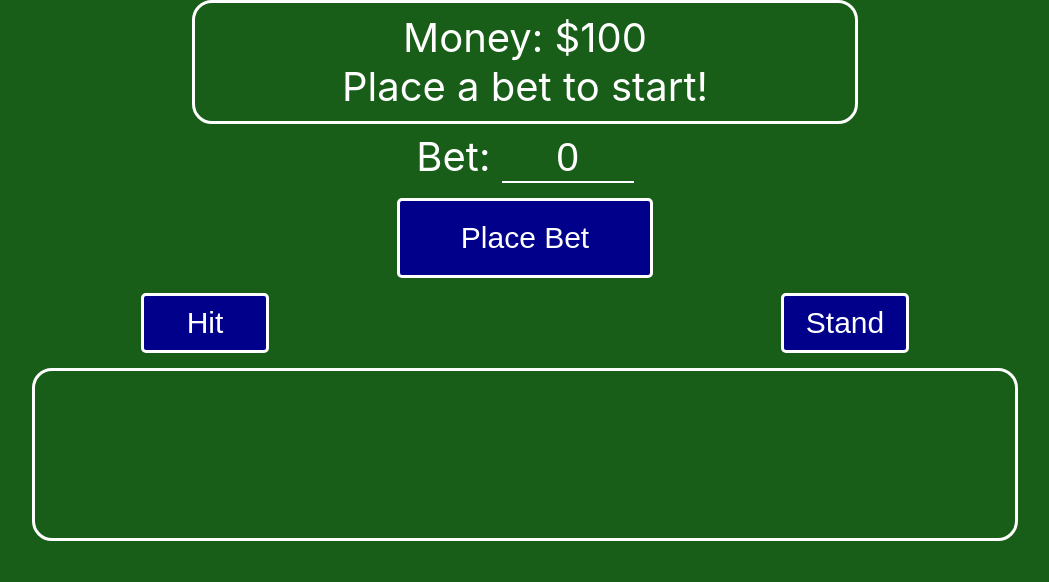
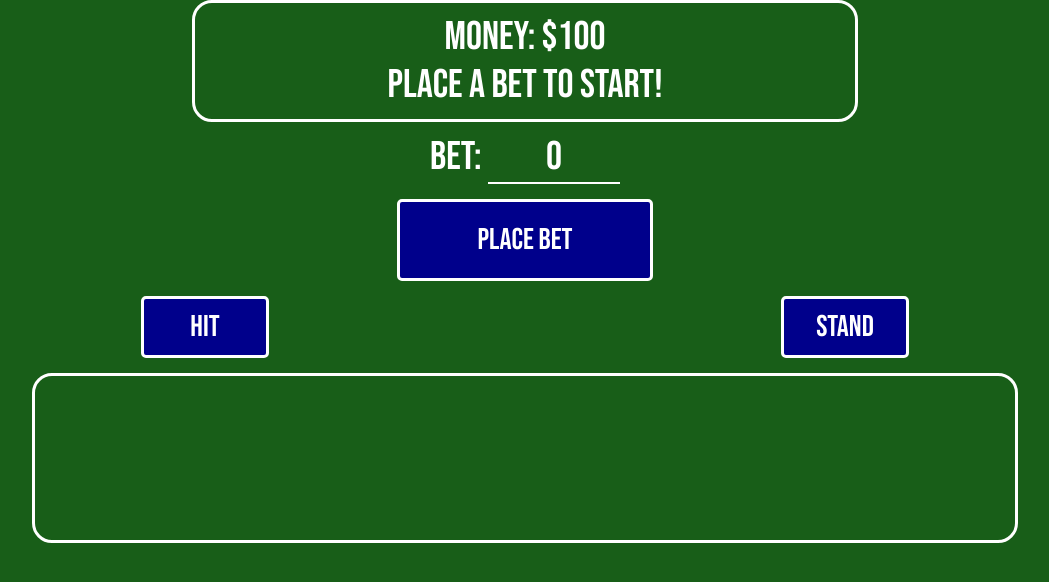
Before and after one commit to ericpretzel/gaucho-gambling, a React (Create React App) app: page / in a window 1280 px wide. Shown: the top 582 px of the page, without its empty margins (115-1164 px from the left). Built offline with nearby package versions, Linux system fonts and the light colour scheme.

Commit message:
necessary stuff is complete

```diff
--- a/src/App.css
+++ b/src/App.css
@@ -1,6 +1,7 @@
 
 
 button {
+    font-family: BebasNeue, serif;
     font-size:30px;
     text-align:center;
     color:white;
@@ -33,9 +34,11 @@ button:hover {
 }
 .App{
     color:white;
+    font-family: BebasNeue, serif;
     font-size: 40px;
 }
 .hand {
+    font-family: BebasNeue, serif;
     color:white;
     font-size: 40px;
     text-decoration: underline;
--- a/src/App.js
+++ b/src/App.js
@@ -8,7 +8,7 @@ const gameState = util.gameState;
 
 class App extends React.Component  {
 
-    constructor(props) {
+        constructor(props) {
         super(props);
 
         this.state = {
--- a/src/bet.css
+++ b/src/bet.css
@@ -1,4 +1,5 @@
 .bet-submit {
+    font-family: BebasNeue, serif;
     font-size:large;
     text-align:center;
     color:white;
@@ -8,7 +9,6 @@
     border-width: 2 px;
     padding:20px;
     margin: 10px 10px 15px 10px;
-    /* margin:auto; */
     width:40%;
     font-size: 30px;
     background-color: darkblue;
@@ -22,6 +22,7 @@
 }
 
 .bet-field {
+    font-family: BebasNeue, serif;
     border:none;
     border-bottom: 2px solid white;
     margin-bottom: 5px;
--- a/src/index.css
+++ b/src/index.css
@@ -11,3 +11,8 @@ code {
   font-family: source-code-pro, Menlo, Monaco, Consolas, 'Courier New',
     monospace;
 }
+
+@font-face {
+  font-family: 'BebasNeue';
+  src: local('BebasNeue'), url(./fonts/BebasNeue-Regular.ttf) format('truetype');
+}
```
Also changed, not shown: src/fonts/BebasNeue-Regular.ttf (added), src/fonts/OFL.txt (added).
